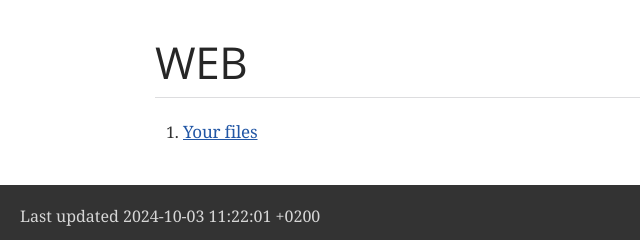
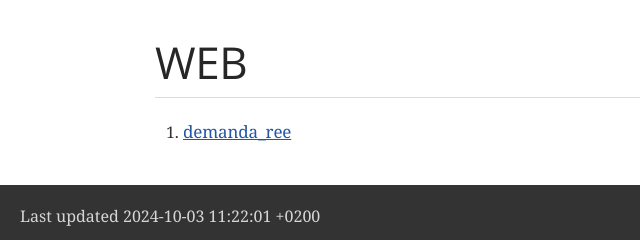
Before and after one commit to aliesegang/poli, a plain HTML site: page index.html in a window 1280 px wide. Shown: the top 240 px of the page, 0-640 px from the left. Drawn offline with nearby package versions, Linux system fonts and the light colour scheme; a web font is replaced by a local one.

Commit message:
Update index.html

```diff
--- a/index.html
+++ b/index.html
@@ -442,7 +442,7 @@ body.book #toc,body.book #preamble,body.book h1.sect0,body.book .sect1>h2{page-b
 <div class="olist arabic">
 <ol class="arabic">
 <li>
-<p><a href="demanda_ree.html">Your files</a></p>
+<p><a href="demanda_ree.html">demanda_ree</a></p>
 </li>
 </ol>
 </div>
```
